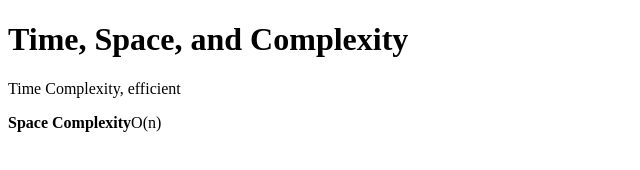
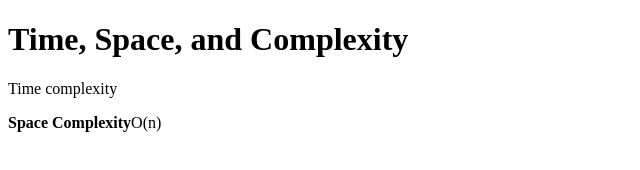
Before and after one commit to acciojob/time-and-space-complexity-shaloojais8876, a website: page main.html in a window 1280 px wide. Shown: the full height of the page, 0-640 px from the left. Drawn offline with Linux system fonts and the light colour scheme.

Commit message:
created a submission

```diff
--- a/main.html
+++ b/main.html
@@ -10,7 +10,7 @@
 	<!-- the entire body must be written by student -->
 	 <h1> Time, Space, and Complexity</h1>
 
-    <p> Time Complexity, efficient</p>
+    <p> Time complexity</p>
 
     <p><b>Space Complexity</b>O(n)</p>
 
```
